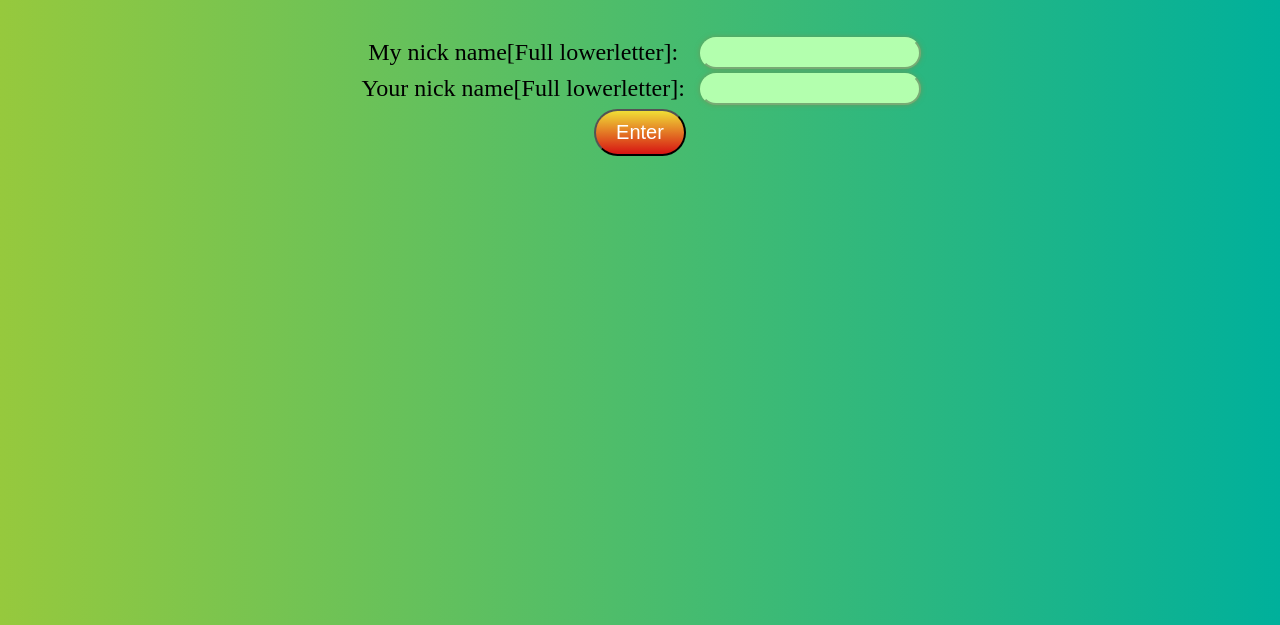
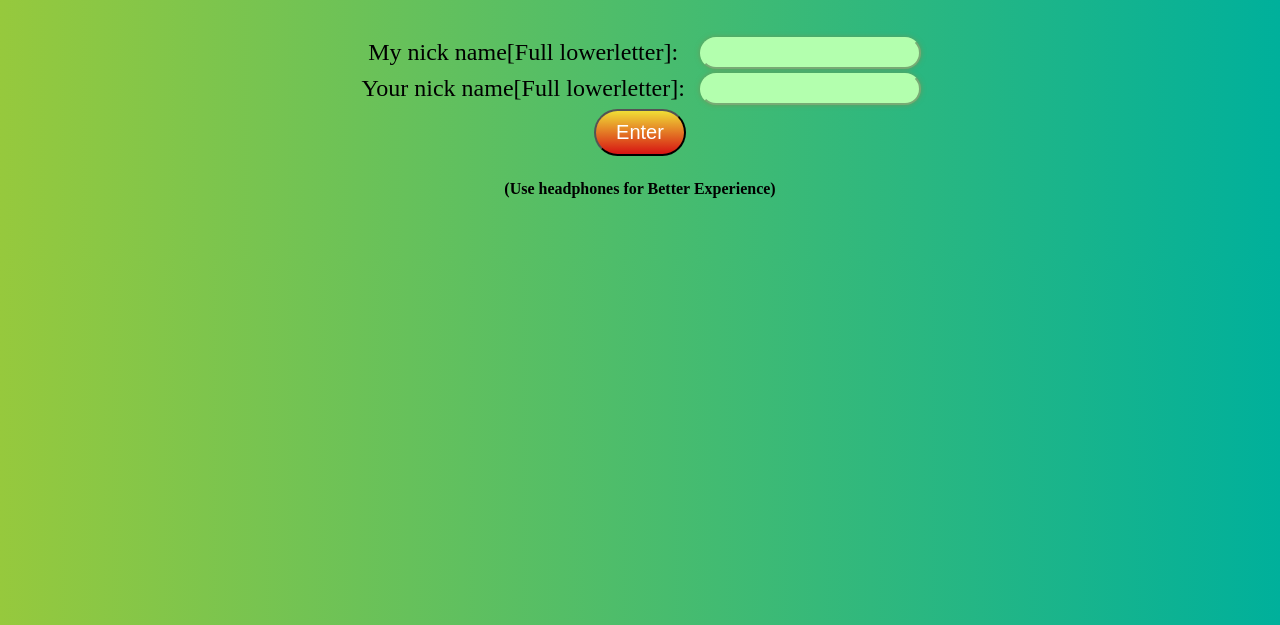
Before and after one commit to bdwish/Reminder, a plain HTML site: page index.html in a window 1280 px wide. Shown: the part 175-800 px from the top of the page. Drawn offline with Linux system fonts and the light colour scheme.

Commit message:
Update index.html

```diff
--- a/index.html
+++ b/index.html
@@ -93,6 +93,7 @@
         </td>
       </tr>
     </table>
+    <h4>(Use headphones for Better Experience)</h4>
     <script>
       document.getElementById("btn").addEventListener("click", function () {
         var my = document.getElementById("my").value;
```
